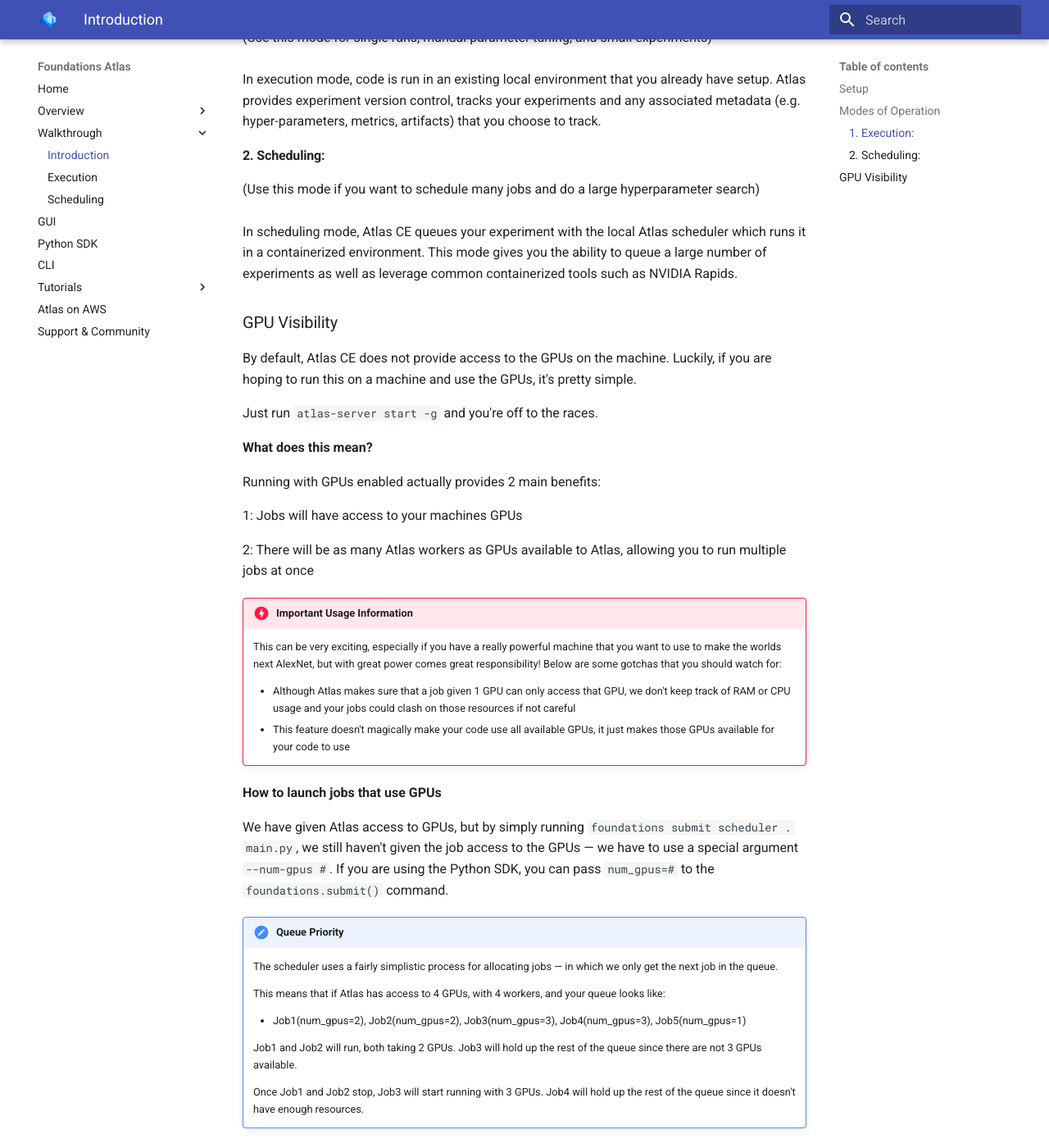
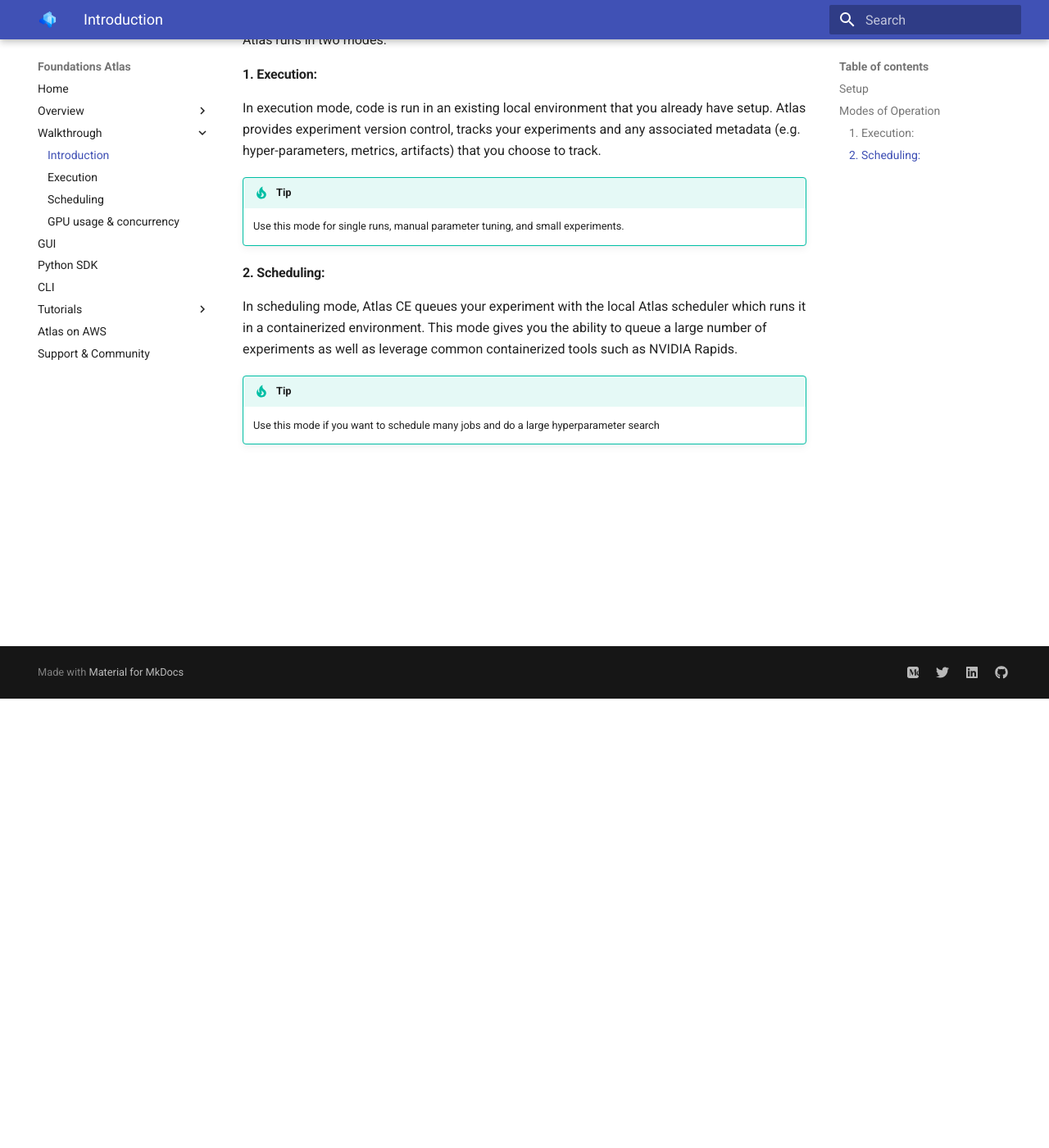
Before and after one commit to DeepLearnI/atlas-ce-docs, an MkDocs documentation site: the page built from docs/api_docs/sources/atlas-modes/modes.md, in a window 1280 px wide and 1400 px high, scrolled down 548 px. Shown: the whole window at 82% size. Built offline with MkDocs 1.6.1 and Material for MkDocs 9.7.7, drawn with Linux system fonts in a browser that asks for light colours; some of the changed text lies outside the part shown.

Commit message:
Add GPU section

```diff
--- a/docs/api_docs/sources/atlas-modes/modes.md
+++ b/docs/api_docs/sources/atlas-modes/modes.md
@@ -4,7 +4,9 @@
 To get started with Atlas, activate the virtual environment (if any) that was used to install Atlas server. Next, let's make sure Atlas Server is running by doing:
 `atlas-server start`
 
-*Note: Alternatively, you can use `atlas-server start -g` to bring up Atlas server with GPU support*
+!!! Note
+    *GPU Usage* </br>
+    By default Atlas runs without using your GPUs. To run GPU jobs start Atlas with `atlas-server start -g`
 
 This will bring up all of the Atlas services, including the GUI which is available at [http://localhost:5555](http://localhost:5555) by default.
 
@@ -12,60 +14,14 @@ This will bring up all of the Atlas services, including the GUI which is availab
 Atlas runs in two modes.
 
 #### 1. **Execution**:
-(Use this mode for single runs, manual parameter tuning, and small experiments) <br><br>
 In execution mode, code is run in an existing local environment that you already have setup. Atlas provides experiment version control, tracks your experiments and any associated metadata (e.g. hyper-parameters, metrics, artifacts) that you choose to track.
 
+!!! Tip
+    Use this mode for single runs, manual parameter tuning, and small experiments.
+
+
 #### 2. **Scheduling**:
-(Use this mode if you want to schedule many jobs and do a large hyperparameter search) <br><br>
 In scheduling mode, Atlas CE queues your experiment with the local Atlas scheduler which runs it in a containerized environment. This mode gives you the ability to queue a large number of experiments as well as leverage common containerized tools such as NVIDIA Rapids.
 
-
-### GPU Visibility
-By default, Atlas CE does not provide access to the GPUs on the machine. Luckily, if you are hoping to run this on a machine and use the GPUs, it's pretty simple.
-
-Just run `atlas-server start -g` and you're off to the races.
-
-**What does this mean?**
-
-Running with GPUs enabled actually provides 2 main benefits:
-
- 1: Jobs will have access to your machines GPUs
-
- 2: There will be as many Atlas workers as GPUs available to Atlas, allowing you to run multiple jobs at once
-
-!!! danger "Important Usage Information"
-    This can be very exciting, especially if you have a really powerful machine that you want to use to make the worlds next AlexNet, but with great power comes great responsibility! Below are some gotchas that you should watch for:
-
-    - Although Atlas makes sure that a job given 1 GPU can only access that GPU, we don't keep track of RAM or CPU usage and your jobs could clash on those resources if not careful
-    - This feature doesn't magically make your code use all available GPUs, it just makes those GPUs available for your code to use
-
-**How to launch jobs that use GPUs**
-
-We have given Atlas access to GPUs, but by simply running `foundations submit scheduler . main.py`, we still haven't given the job access to the GPUs — we have to use a special argument `--num-gpus #`.
-If you are using the Python SDK, you can pass `num_gpus=#` to the `foundations.submit()` command.
-
-!!! note "Queue Priority"
-    The scheduler uses a fairly simplistic process for allocating jobs — in which we only get the next job in the queue.
-
-    This means that if Atlas has access to 4 GPUs, with 4 workers, and your queue looks like:
-
-    - Job1(num_gpus=2), Job2(num_gpus=2), Job3(num_gpus=3), Job4(num_gpus=3), Job5(num_gpus=1)
-
-    Job1 and Job2 will run, both taking 2 GPUs. Job3 will hold up the rest of the queue since there are not 3 GPUs available.
-
-    Once Job1 and Job2 stop, Job3 will start running with 3 GPUs. Job4 will hold up the rest of the queue since it doesn't have enough resources.
-
-**Limiting GPU access to Atlas**
-
-By default Atlas will have access to all GPUs on the host machine. You can specify specific GPU availability by setting the `CUDA_VISIBLE_DEVICES` environment variable ([more information](https://devblogs.nvidia.com/cuda-pro-tip-control-gpu-visibility-cuda_visible_devices/)).
-
-`CUDA_VISIBLE_DEVICES` takes in a comma separated string of numbers, where each number is the ID of the GPU you wish to make visible to Atlas.
-
-You can export this variable in the same shell right before starting Atlas:
-
- 1. `export CUDA_VISIBLE_DEVICES=0,1`
- 2. `atlas-server start -g`
-
-Or set the variable in the Atlas start command:
-
- 1. `CUDA_VISIBLE_DEVICES=0,2 atlas-server start -g`
+!!! Tip
+    Use this mode if you want to schedule many jobs and do a large hyperparameter search
--- a/mkdocs.yml
+++ b/mkdocs.yml
@@ -53,6 +53,7 @@ nav:
       - Introduction: atlas-modes/modes.md
       - Execution: atlas-modes/execution.md
       - Scheduling: atlas-modes/scheduling.md
+      - GPU usage & concurrency: atlas-modes/gpu.md
   - GUI: gui.md
   - Python SDK: sdk-reference/SDK.md
   - CLI: cli.md
```
Also changed, not shown: docs/api_docs/sources/atlas-modes/gpu.md (added, +49 -0 lines), docs/api_docs/sources/atlas-modes/scheduling.md (+8 -2 lines).
